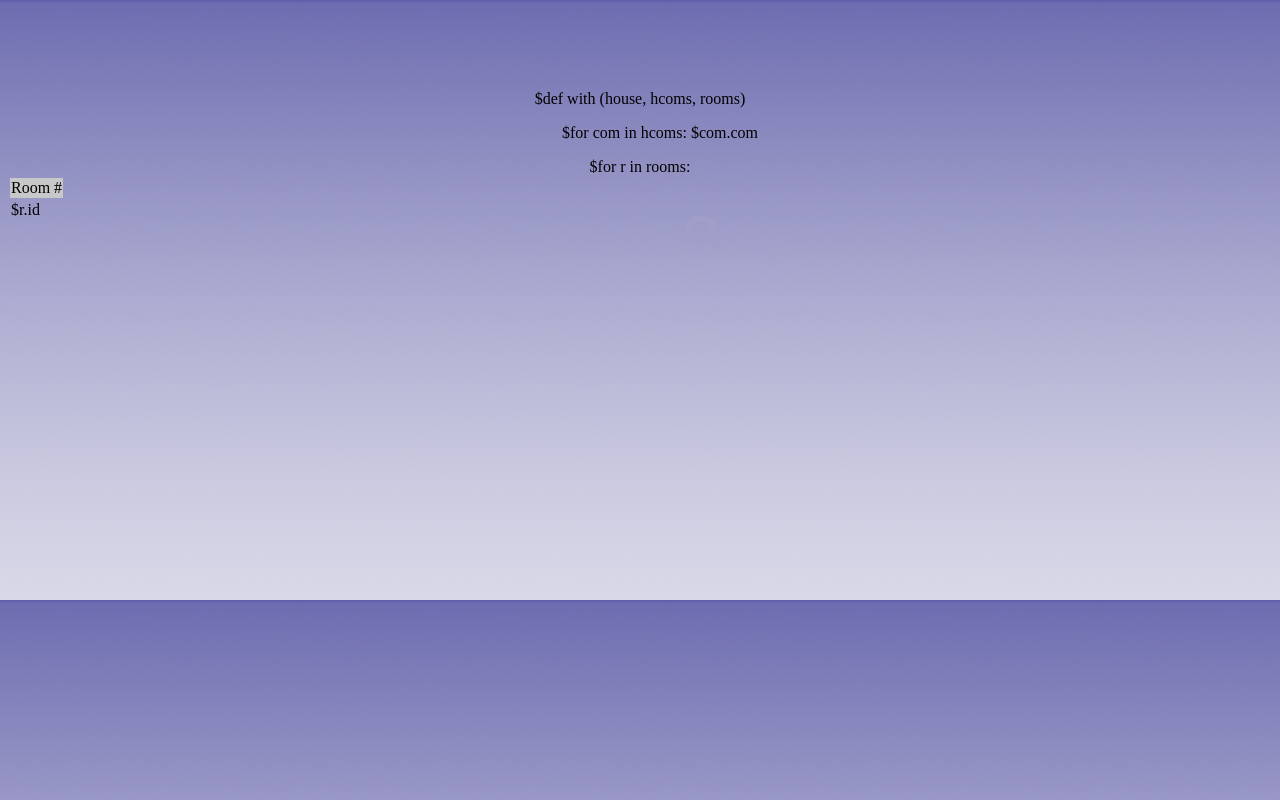
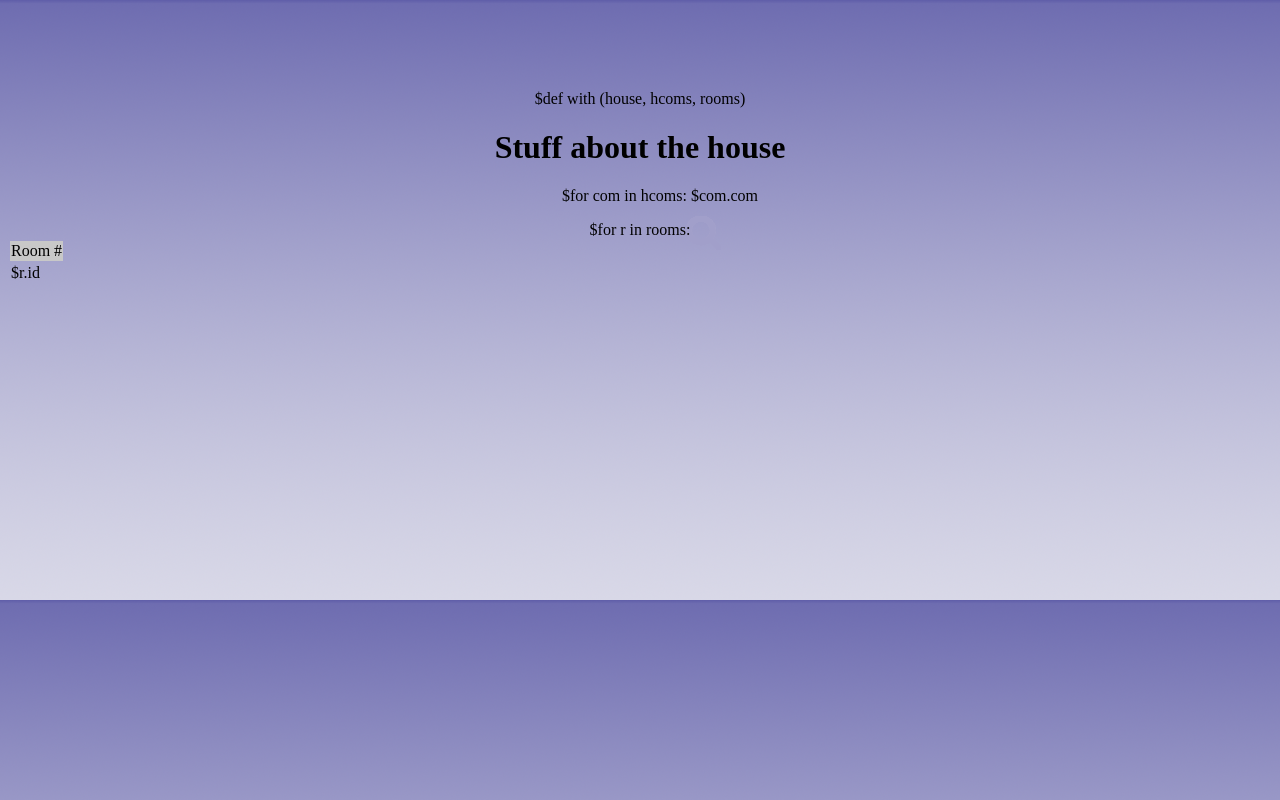
Before and after one commit to AriellaGoldman/PennRoomReview, a Python web app: template templates/house_detail.html in a window 1280 px wide. Run offline with Jinja, Linux system fonts and the light colour scheme; the template is opened without the code that fills it, so the values that code supplies are empty.

Commit message:
db update

```diff
--- a/templates/house_detail.html
+++ b/templates/house_detail.html
@@ -6,6 +6,8 @@
 </head>
 
 <body>
+  <h1>Stuff about the house</h1>
+
   <ul class='list' id='com_list'>
     $for com in hcoms:
       $com.com
```
Also changed, not shown: prr.db.
